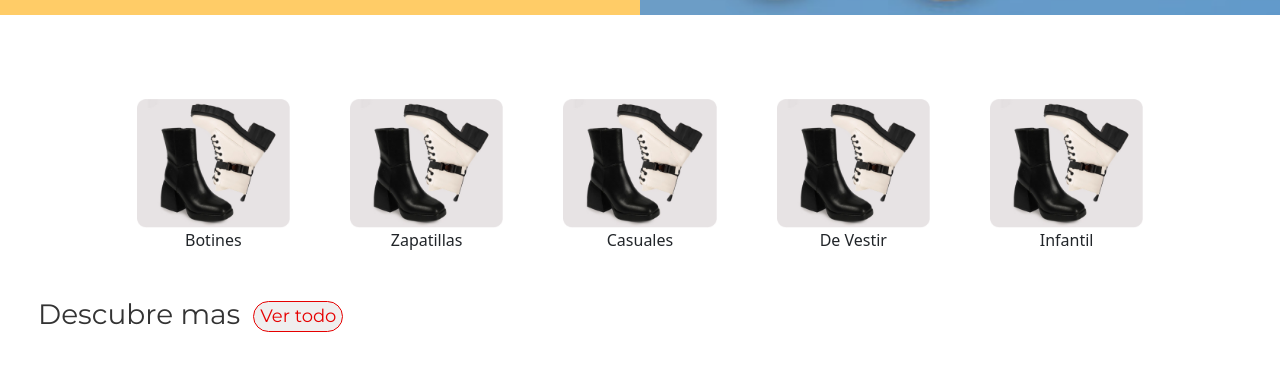
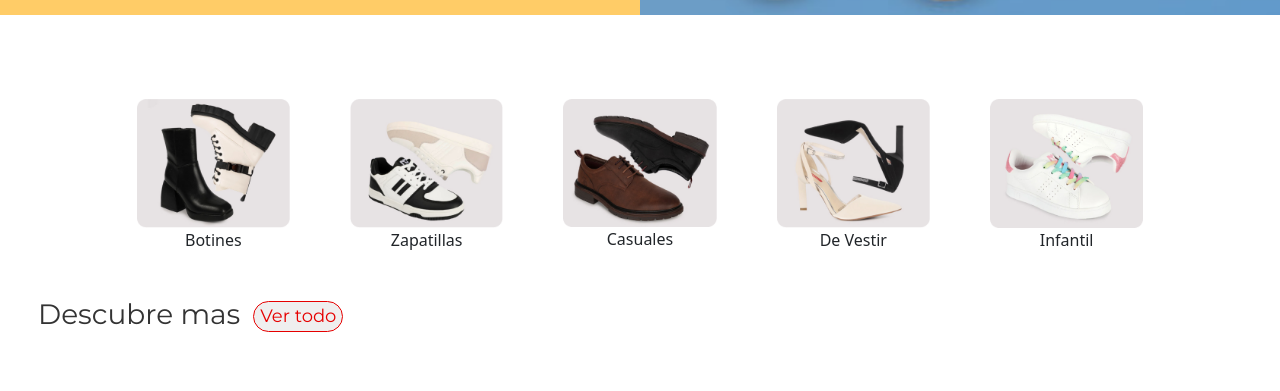
Before and after one commit to Eli4794/CALZADOS-ELIZABETH, a plain HTML site: page index.html in a window 1280 px wide. Shown: the part 640-1031 px from the top of the page. Drawn offline with nearby package versions, Linux system fonts and the light colour scheme; a web font is replaced by a local one.

Commit message:
calzados

```diff
--- a/index.html
+++ b/index.html
@@ -109,19 +109,19 @@
             <p>Botines</p>
           </div>
           <div class="col-2 text-center coleccion">
-            <img src="images/botines.png" alt="">
+            <img src="images/zapatillas.png" alt="">
             <p>Zapatillas</p>
           </div>
           <div class="col-2 text-center coleccion">
-            <img src="images/botines.png" alt="">
+            <img src="images/casuales.png" alt="">
             <p>Casuales</p>
           </div>
           <div class="col-2 text-center coleccion">
-            <img src="images/botines.png" alt="">
+            <img src="images/de-vestir.png" alt="">
             <p>De Vestir</p>
           </div>
           <div class="col-2 text-center coleccion">
-            <img src="images/botines.png" alt="">
+            <img src="images/infantil.png" alt="">
             <p>Infantil</p>
           </div>
           <div class="col-1"></div>
```
Also changed, not shown: images/casuales.png (added), images/de-vestir.png (added), images/infantil.png (added), images/zapatillas.png (added).
